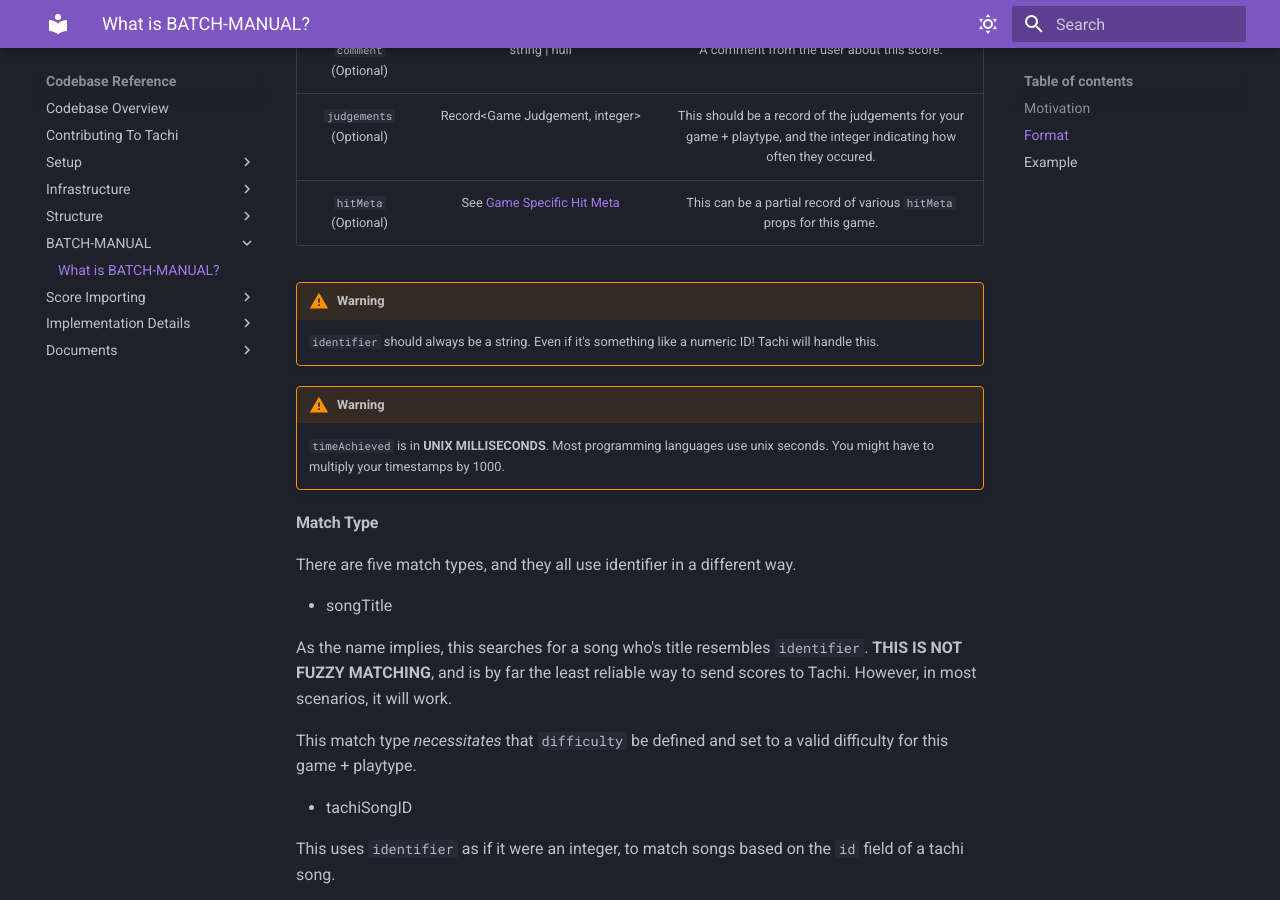
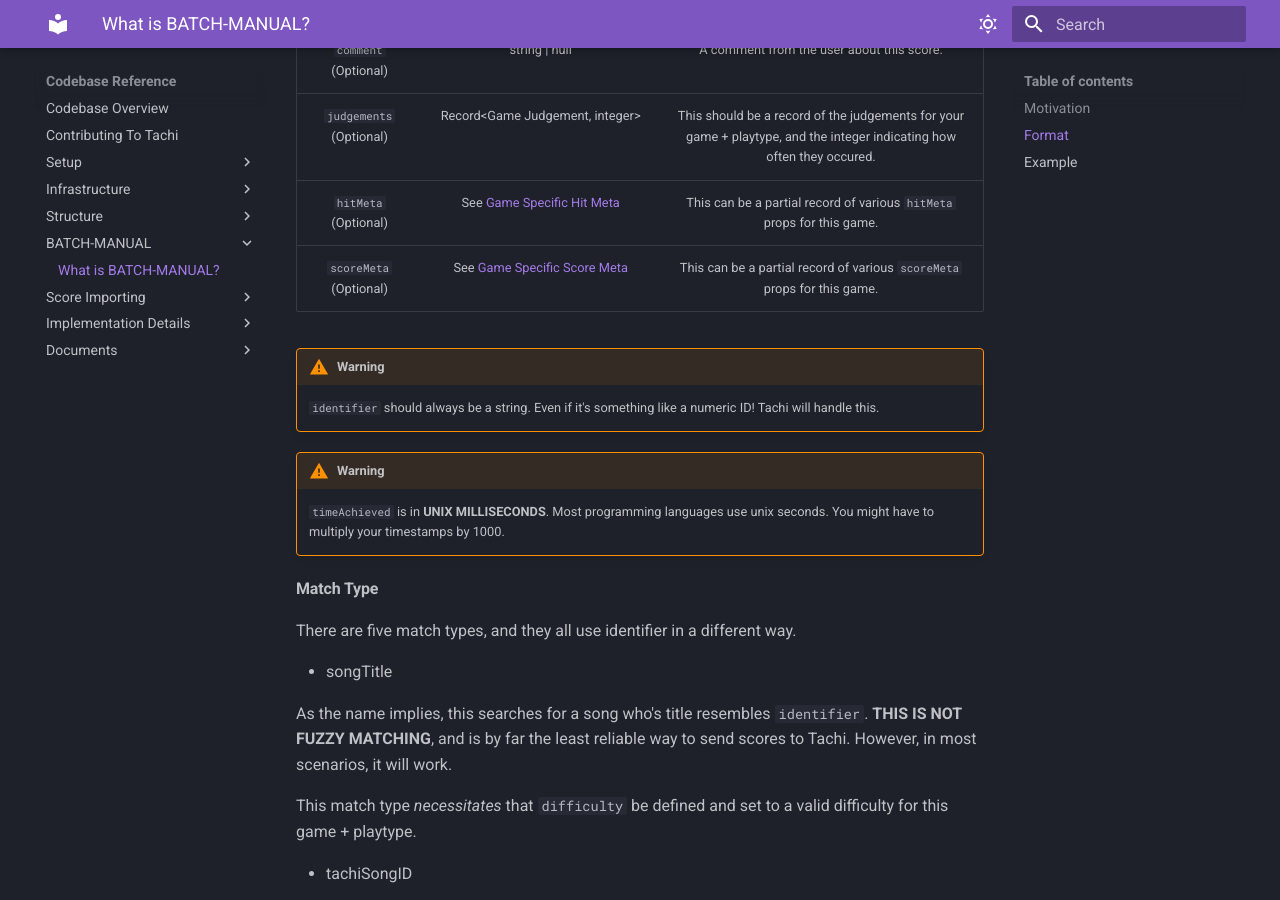
Before and after one commit to zkrising/Tachi, an MkDocs documentation site: the page built from docs/docs/codebase/batch-manual/overview.md, in a window 1280 px wide and 900 px high, scrolled down 2308 px. Built offline with MkDocs 1.6.1 and Material for MkDocs 9.7.7, drawn with Linux system fonts in a browser that asks for light colours; some of the changed text lies outside the part shown.

Commit message:
add scoreMeta to batch-manual

```diff
--- a/docs/docs/codebase/batch-manual/overview.md
+++ b/docs/docs/codebase/batch-manual/overview.md
@@ -78,6 +78,7 @@
 | `comment` (Optional) | string \| null | A comment from the user about this score. |
 | `judgements` (Optional) | Record&lt;Game Judgement, integer&gt; | This should be a record of the judgements for your game + playtype, and the integer indicating how often they occured. |
 | `hitMeta` (Optional) | See [Game Specific Hit Meta](../documents/score.md#game-specific) | This can be a partial record of various `hitMeta` props for this game. |
+| `scoreMeta` (Optional) | See [Game Specific Score Meta](../documents/score.md#game-specific) | This can be a partial record of various `scoreMeta` props for this game. |
 
 !!! warning
 	`identifier` should always be a string. Even if it's something like a numeric ID! Tachi will handle this.
@@ -167,6 +168,9 @@
 		"comment": "This score sucked!",
 		"hitMeta": {
 			"bp": 5
+		},
+		"scoreMeta": {
+			"random": "MIRROR"
 		}
 	}]
 }
```
